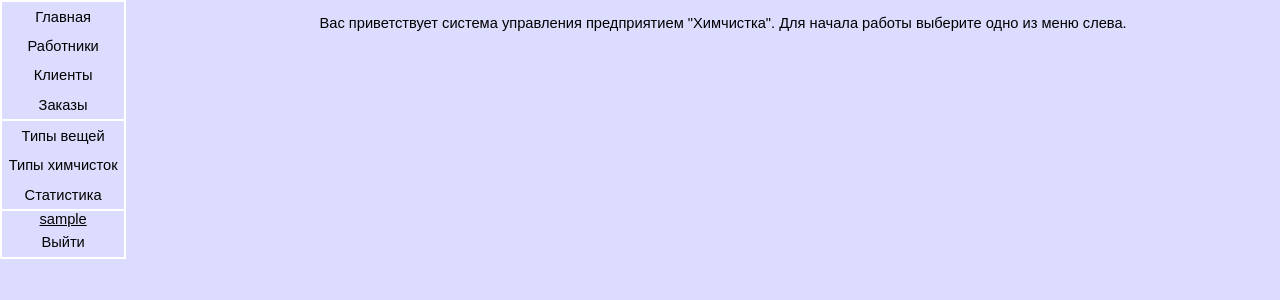
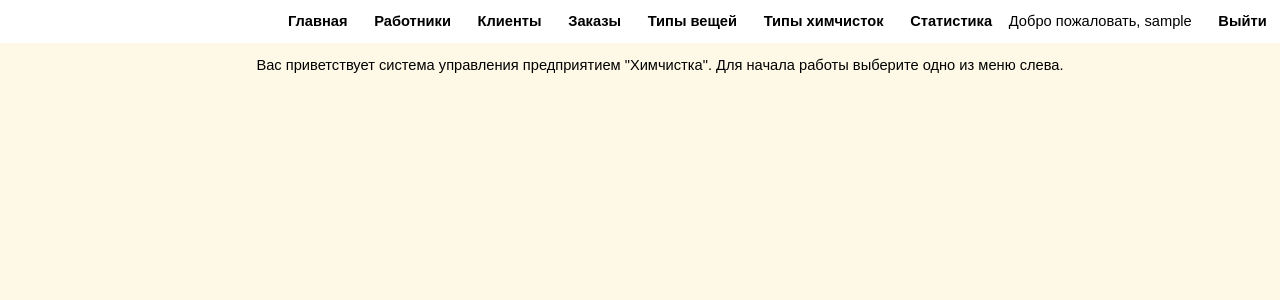
Before and after one commit to OneDollarMan/cleaning_bd, a Flask app: page / in a window 1280 px wide. Shown: the top 300 px of the page. Run offline with Flask 2, Linux system fonts and the light colour scheme; the visitor is signed in with stand-in values (Sample User, id 1); parts of the project's set-up code (start-up, migrations or seed data) failed here and were passed over.

Commit message:
design change

```diff
--- a/static/style.css
+++ b/static/style.css
@@ -1,13 +1,13 @@
 body {
     margin: 0;
     font: 11pt sans-serif;
-    background: #dcdcff;
-    display: flex;
+    background: #fef9e7;
 }
 
 ul {
     padding: 0;
     margin: 0;
+    width: max-content;
 }
 
 li {
@@ -15,8 +15,10 @@ li {
 }
 
 header {
-    border: 2px solid white;
+    background: white;
     height: min-content;
+    margin: 0 auto;
+    display: flex;
 }
 
 a, a:visited {
@@ -47,35 +49,33 @@ p {
 }
 
 .header_menu {
-
+    margin: 0 auto;
+    display: flex;
 }
 
-.header_menu a {
+header a {
     color: black;
-    padding: 5pt;
+    padding: 10pt;
+    font-weight: bold;
 }
 
-.header_menu a:hover {
+header a:hover {
     cursor: pointer;
-    background: white;
+    background: lightgrey;
 }
 
 .header_menu li {
     text-align: center;
 }
 
-.login_div {
-    padding: 5pt;
+.login_ul {
     display: flex;
-    font-size: 9pt;
+    position: absolute;
+    right: 0;
 }
 
-.login_div a {
-    margin: 0 10pt;
-}
-
-.login_div a:hover {
-    color: grey;
+.li_text {
+    padding: 10pt;
 }
 
 .flashes {
@@ -88,18 +88,18 @@ p {
 }
 
 .flashes li {
-    padding: 5pt 10pt;
+    padding: 10pt;
     border-bottom: 2px solid pink;
 }
 
 .bg {
-    border-top: 2px solid white;
+    border-right: 2px solid black;
 }
 
 h2 {
     margin: 0;
     background: pink;
-    padding: 5pt 10pt;
+    padding: 10pt;
     font-size: 11pt;
 }
 
@@ -119,6 +119,7 @@ h2 {
     margin: 0 auto;
     display: flex;
     height: min-content;
+    width: fit-content;
 }
 
 h1 {
@@ -136,9 +137,9 @@ h3 {
 
 .form_div {
     margin: 5pt;
-    border: 2px solid white;
     padding: 5pt;
     height: min-content;
+    background: white;
 }
 
 .form_div form {
@@ -149,6 +150,7 @@ h3 {
 
 input, select {
     margin-bottom: 5pt;
+    padding: 5pt;
 }
 
 details {
@@ -168,12 +170,12 @@ details {
 }
 
 .table_div th {
-    padding: 5pt;
+    padding: 10pt;
 }
 
 .table_div td {
     text-align: center;
-    padding: 5pt;
+    padding: 10pt;
 }
 
 .table_div tr:nth-child(odd) {
--- a/templates/base.html
+++ b/templates/base.html
@@ -14,17 +14,18 @@
         <li><a href="/orders">Заказы</a></li>
 
         {% if session.get('role') == 3 %}
-        <li class="bg"></li>
         <li><a href="/types">Типы вещей</a></li>
         <li><a href="/cleanings">Типы химчисток</a></li>
         <li><a href="/stats">Статистика</a></li>
         {% endif %}
 
+    </ul>
+
+    <ul class="login_ul">
         {% if session.loggedin %}
-        <li class="bg"></li>
-        <li><u>{{ session.username }}</u><a href="/logout">Выйти</a></li>
+        <li><div class="li_text">Добро пожаловать, {{ session.username }}</div></li>
+        <li><a href="/logout">Выйти</a></li>
         {% else %}
-        <li class="bg"></li>
         <li><a href="/login">Авторизация</a></li>
         {% endif %}
     </ul>
--- a/templates/index.html
+++ b/templates/index.html
@@ -1,6 +1,4 @@
 {% extends "base.html" %}
 {% block content %}
-<div id="content">
-    <p>Вас приветствует система управления предприятием "Химчистка". Для начала работы выберите одно из меню слева.</p>
-</div>
+<p>Вас приветствует система управления предприятием "Химчистка". Для начала работы выберите одно из меню слева.</p>
 {% endblock %}
```
